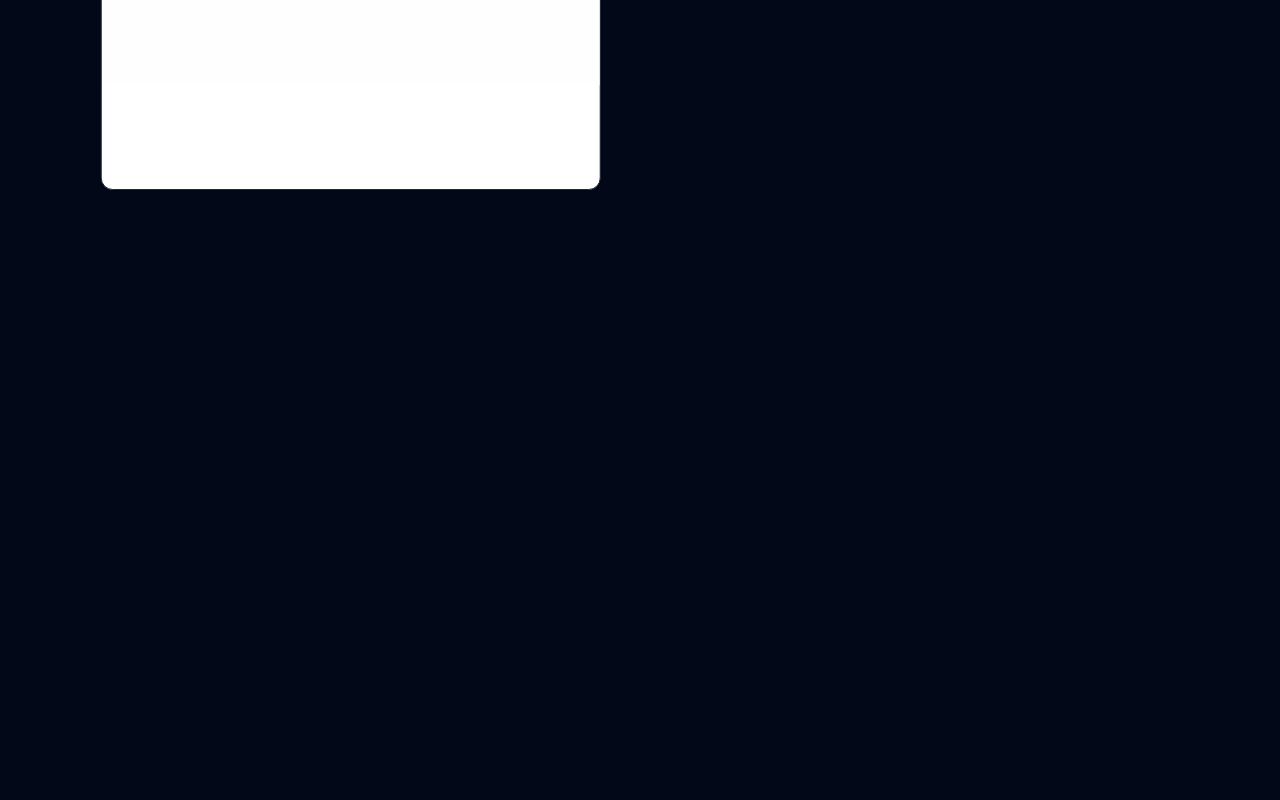
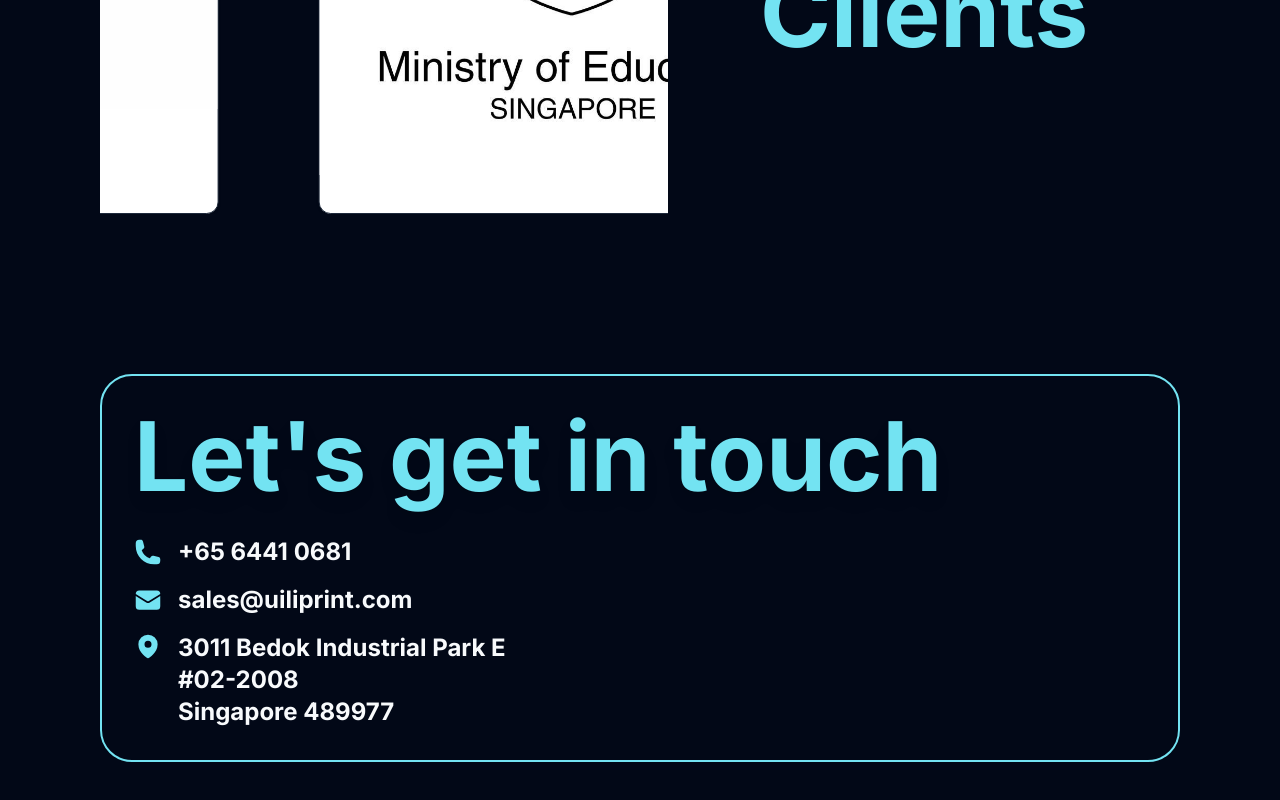
Before and after one commit to seanmarinass/uili-v2, a Next.js app: page / in a window 1280 px wide. Shown: the part 2546-3346 px from the top of the page. Before the commit the page ends 2836 px from the top, so only its background shows below. Built offline with nearby package versions, Linux system fonts and the light colour scheme.

Commit message:
added contact us section

```diff
--- a/app/globals.css
+++ b/app/globals.css
@@ -1,10 +1,6 @@
 @tailwind base;
 @tailwind components;
 @tailwind utilities;
-
-body {
-  font-family: Inter, sans-serif;
-}
 
 .embla {
   overflow: hidden;
@@ -78,6 +74,7 @@ body {
   * {
     @apply border-border;
   }
+
   body {
     @apply bg-background text-foreground;
   }
--- a/app/layout.tsx
+++ b/app/layout.tsx
@@ -1,23 +1,14 @@
 import type { Metadata } from "next";
-// import localFont from "next/font/local";
 import "./globals.css";
 import Navbar from "@/components/Navbar";
-
-// const geistSans = localFont({
-//   src: "./fonts/GeistVF.woff",
-//   variable: "--font-geist-sans",
-//   weight: "100 900",
-// });
-// const geistMono = localFont({
-//   src: "./fonts/GeistMonoVF.woff",
-//   variable: "--font-geist-mono",
-//   weight: "100 900",
-// });
+import { Inter } from "next/font/google";
 
 export const metadata: Metadata = {
   title: "Uili Print v2",
   description: "Generated by create next app",
 };
+
+const inter = Inter({ subsets: ["latin"] });
 
 export default function RootLayout({
   children,
@@ -26,7 +17,7 @@ export default function RootLayout({
 }>) {
   return (
     <html lang="en">
-      <body className={`flex flex-col gap-[1rem] font-inter dark antialiased`}>
+      <body className={`flex flex-col gap-[1rem] ${inter.className} dark`}>
         <Navbar />
         {children}
       </body>
--- a/app/page.tsx
+++ b/app/page.tsx
@@ -2,6 +2,7 @@ import AboutSection from "@/sections/AboutSection";
 import HomeSection from "../sections/HomeSection";
 import ClientSection from "@/sections/ClientSection";
 import ServicesSection from "@/sections/ServicesSection";
+import ContactUsSection from "@/sections/ContactUsSection";
 
 export default function Home() {
   return (
@@ -10,6 +11,7 @@ export default function Home() {
       <AboutSection />
       <ServicesSection />
       <ClientSection />
+      <ContactUsSection />
     </main>
   );
 }
--- a/sections/ClientSection.tsx
+++ b/sections/ClientSection.tsx
@@ -2,7 +2,7 @@ import ImageCarousel from "@/components/ImageCarousel";
 
 export default function ClientSection() {
   return (
-    <section className="flex w-full text-7xl font-bold justify-center align-middle items-center">
+    <section className="flex w-full text-8xl font-bold justify-center align-middle items-center text-primary">
       <ImageCarousel />
       <div className="text-center w-[50%]">
         <p>Our Clients</p>
--- /dev/null
+++ b/sections/ContactUsSection.tsx
@@ -0,0 +1,86 @@
+import { Button } from "@/components/ui/button";
+import Link from "next/link";
+
+export default function ContactUsSection() {
+  return (
+    <section className="w-full flex flex-col font-bold gap-[2rem] text-2xl w-full border border-primary border-2 rounded-[2rem] p-[2rem]">
+      <h2 className="text-8xl text-primary drop-shadow-lg shadow-cyan">
+        Let's get in touch
+      </h2>
+
+      <div className="flex flex-col gap-[1rem]">
+        <div className="flex gap-[1rem] justify-center items-center align-middle w-fit">
+          <svg
+            xmlns="http://www.w3.org/2000/svg"
+            viewBox="0 0 24 24"
+            fill="currentColor"
+            className="size-7 text-primary"
+          >
+            <path
+              fill-rule="evenodd"
+              d="M1.5 4.5a3 3 0 0 1 3-3h1.372c.86 0 1.61.586 1.819 1.42l1.105 4.423a1.875 1.875 0 0 1-.694 1.955l-1.293.97c-.135.101-.164.249-.126.352a11.285 11.285 0 0 0 6.697 6.697c.103.038.25.009.352-.126l.97-1.293a1.875 1.875 0 0 1 1.955-.694l4.423 1.105c.834.209 1.42.959 1.42 1.82V19.5a3 3 0 0 1-3 3h-2.25C8.552 22.5 1.5 15.448 1.5 6.75V4.5Z"
+              clip-rule="evenodd"
+            />
+          </svg>
+
+          <span>+65 6441 0681</span>
+        </div>
+
+        <div className="flex gap-[1rem] justify-center items-center align-middle w-fit">
+          <svg
+            xmlns="http://www.w3.org/2000/svg"
+            viewBox="0 0 24 24"
+            fill="currentColor"
+            className="size-7 text-primary"
+          >
+            <path d="M1.5 8.67v8.58a3 3 0 0 0 3 3h15a3 3 0 0 0 3-3V8.67l-8.928 5.493a3 3 0 0 1-3.144 0L1.5 8.67Z" />
+            <path d="M22.5 6.908V6.75a3 3 0 0 0-3-3h-15a3 3 0 0 0-3 3v.158l9.714 5.978a1.5 1.5 0 0 0 1.572 0L22.5 6.908Z" />
+          </svg>
+
+          <span>sales@uiliprint.com</span>
+        </div>
+
+        <div className="flex gap-[1rem] justify-center items-top align-middle w-fit">
+          <svg
+            xmlns="http://www.w3.org/2000/svg"
+            viewBox="0 0 24 24"
+            fill="currentColor"
+            className="size-7 text-primary"
+          >
+            <path
+              fill-rule="evenodd"
+              d="m11.54 22.351.07.04.028.016a.76.76 0 0 0 .723 0l.028-.015.071-.041a16.975 16.975 0 0 0 1.144-.742 19.58 19.58 0 0 0 2.683-2.282c1.944-1.99 3.963-4.98 3.963-8.827a8.25 8.25 0 0 0-16.5 0c0 3.846 2.02 6.837 3.963 8.827a19.58 19.58 0 0 0 2.682 2.282 16.975 16.975 0 0 0 1.145.742ZM12 13.5a3 3 0 1 0 0-6 3 3 0 0 0 0 6Z"
+              clip-rule="evenodd"
+            />
+          </svg>
+
+          <div>
+            <p>3011 Bedok Industrial Park E</p>
+            <p>#02-2008</p>
+            <p>Singapore 489977</p>
+          </div>
+        </div>
+      </div>
+
+      {/* <div className="flex gap-[1rem]">
+        <svg
+          xmlns="http://www.w3.org/2000/svg"
+          viewBox="0 0 448 512"
+          fill="currentColor"
+          className="size-7 text-primary"
+        >
+          <path d="M100.3 448H7.4V148.9h92.9zM53.8 108.1C24.1 108.1 0 83.5 0 53.8a53.8 53.8 0 0 1 107.6 0c0 29.7-24.1 54.3-53.8 54.3zM447.9 448h-92.7V302.4c0-34.7-.7-79.2-48.3-79.2-48.3 0-55.7 37.7-55.7 76.7V448h-92.8V148.9h89.1v40.8h1.3c12.4-23.5 42.7-48.3 87.9-48.3 94 0 111.3 61.9 111.3 142.3V448z" />
+        </svg>
+
+        <svg
+          xmlns="http://www.w3.org/2000/svg"
+          viewBox="0 0 448 512"
+          fill="currentColor"
+          className="size-7 text-primary"
+        >
+          <path d="M224.1 141c-63.6 0-114.9 51.3-114.9 114.9s51.3 114.9 114.9 114.9S339 319.5 339 255.9 287.7 141 224.1 141zm0 189.6c-41.1 0-74.7-33.5-74.7-74.7s33.5-74.7 74.7-74.7 74.7 33.5 74.7 74.7-33.6 74.7-74.7 74.7zm146.4-194.3c0 14.9-12 26.8-26.8 26.8-14.9 0-26.8-12-26.8-26.8s12-26.8 26.8-26.8 26.8 12 26.8 26.8zm76.1 27.2c-1.7-35.9-9.9-67.7-36.2-93.9-26.2-26.2-58-34.4-93.9-36.2-37-2.1-147.9-2.1-184.9 0-35.8 1.7-67.6 9.9-93.9 36.1s-34.4 58-36.2 93.9c-2.1 37-2.1 147.9 0 184.9 1.7 35.9 9.9 67.7 36.2 93.9s58 34.4 93.9 36.2c37 2.1 147.9 2.1 184.9 0 35.9-1.7 67.7-9.9 93.9-36.2 26.2-26.2 34.4-58 36.2-93.9 2.1-37 2.1-147.8 0-184.8zM398.8 388c-7.8 19.6-22.9 34.7-42.6 42.6-29.5 11.7-99.5 9-132.1 9s-102.7 2.6-132.1-9c-19.6-7.8-34.7-22.9-42.6-42.6-11.7-29.5-9-99.5-9-132.1s-2.6-102.7 9-132.1c7.8-19.6 22.9-34.7 42.6-42.6 29.5-11.7 99.5-9 132.1-9s102.7-2.6 132.1 9c19.6 7.8 34.7 22.9 42.6 42.6 11.7 29.5 9 99.5 9 132.1s2.7 102.7-9 132.1z" />
+        </svg>
+      </div> */}
+    </section>
+  );
+}
--- a/sections/ServicesSection.tsx
+++ b/sections/ServicesSection.tsx
@@ -1,4 +1,9 @@
-import { HoverCard, HoverCardTrigger } from "@/components/ui/hover-card";
+import {
+  HoverCard,
+  HoverCardContent,
+  HoverCardTrigger,
+} from "@/components/ui/hover-card";
+import Image from "next/image";
 
 const services: string[] = [
   "Creative Design",
@@ -10,13 +15,13 @@ const services: string[] = [
 export default function ServicesSection() {
   return (
     <section className="w-full flex flex-col font-bold gap-[2rem]">
-      <h1 className="text-7xl">Our Services</h1>
+      <h2 className="text-8xl text-primary">Our Services</h2>
 
       <div className="w-full flex flex-col gap-[0.75rem]">
         {services.map((service, index) => (
           <HoverCard key={index}>
             <HoverCardTrigger asChild>
-              <p className="text-6xl hover:text-7xl hover:text-primary transition-all ease-in-out delay-50 duration-300">
+              <p className="text-6xl hover:text-7xl transition-all ease-in-out delay-50 duration-300">
                 {service}
               </p>
             </HoverCardTrigger>
--- a/tailwind.config.ts
+++ b/tailwind.config.ts
@@ -57,9 +57,6 @@ const config: Config = {
         md: "calc(var(--radius) - 2px)",
         sm: "calc(var(--radius) - 4px)",
       },
-      fontFamily: {
-        inter: ["Inter", "sans-serif"],
-      },
     },
   },
   plugins: [require("tailwindcss-animate")],
```
